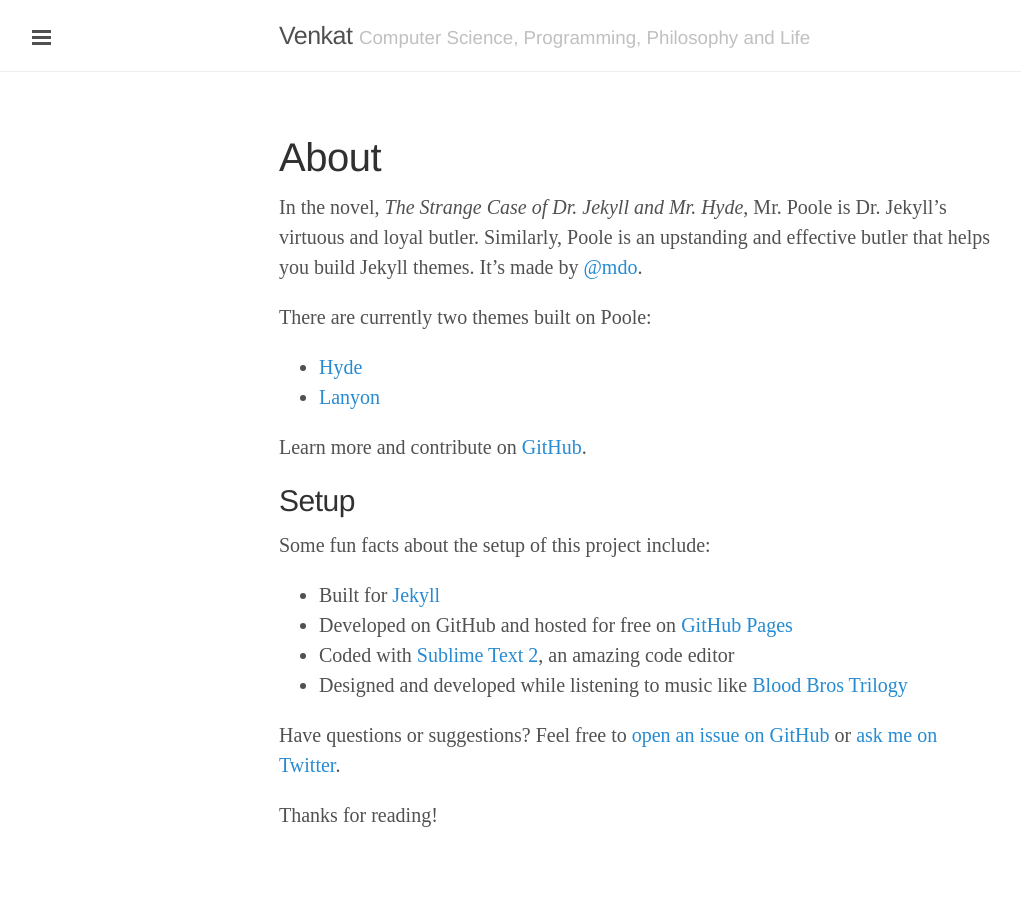
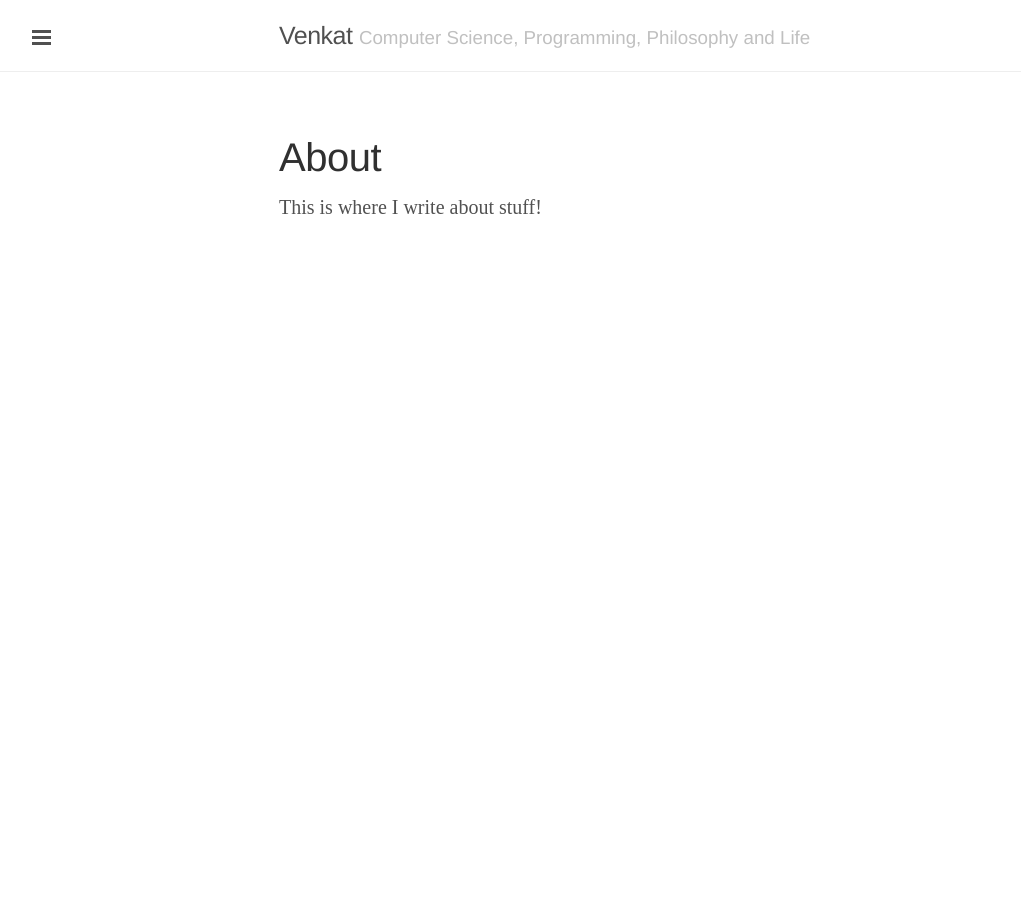
Before and after one commit to venustus/venustus.github.io, a Jekyll site: the page built from about.md, in a window 1280 px wide. Shown: the whole page, without its empty margins (1-1022 px from the left). Built offline with Jekyll 4.4.1, drawn with Linux system fonts in a browser that asks for light colours.

Commit message:
Cleaning sidebar

```diff
--- a/_includes/sidebar.html
+++ b/_includes/sidebar.html
@@ -25,7 +25,6 @@
       {% endif %}
     {% endfor %}
 
-    <a class="sidebar-nav-item" href="{{ site.github.repo }}/archive/v{{ site.version }}.zip">Download</a>
     <a class="sidebar-nav-item" href="{{ site.github.repo }}">GitHub project</a>
     <span class="sidebar-nav-item">Currently v{{ site.version }}</span>
   </nav>
--- a/about.md
+++ b/about.md
@@ -3,24 +3,4 @@ layout: page
 title: About
 ---
 
-In the novel, *The Strange Case of Dr. Jekyll and Mr. Hyde*, Mr. Poole is Dr. Jekyll's virtuous and loyal butler. Similarly, Poole is an upstanding and effective butler that helps you build Jekyll themes. It's made by [@mdo](https://twitter.com/mdo).
-
-There are currently two themes built on Poole:
-
-* [Hyde](http://hyde.getpoole.com)
-* [Lanyon](http://lanyon.getpoole.com)
-
-Learn more and contribute on [GitHub](https://github.com/poole).
-
-## Setup
-
-Some fun facts about the setup of this project include:
-
-* Built for [Jekyll](http://jekyllrb.com)
-* Developed on GitHub and hosted for free on [GitHub Pages](https://pages.github.com)
-* Coded with [Sublime Text 2](http://sublimetext.com), an amazing code editor
-* Designed and developed while listening to music like [Blood Bros Trilogy](https://soundcloud.com/maddecent/sets/blood-bros-series)
-
-Have questions or suggestions? Feel free to [open an issue on GitHub](https://github.com/poole/poole/issues/new) or [ask me on Twitter](https://twitter.com/mdo).
-
-Thanks for reading!
+This is where I write about stuff!
```
